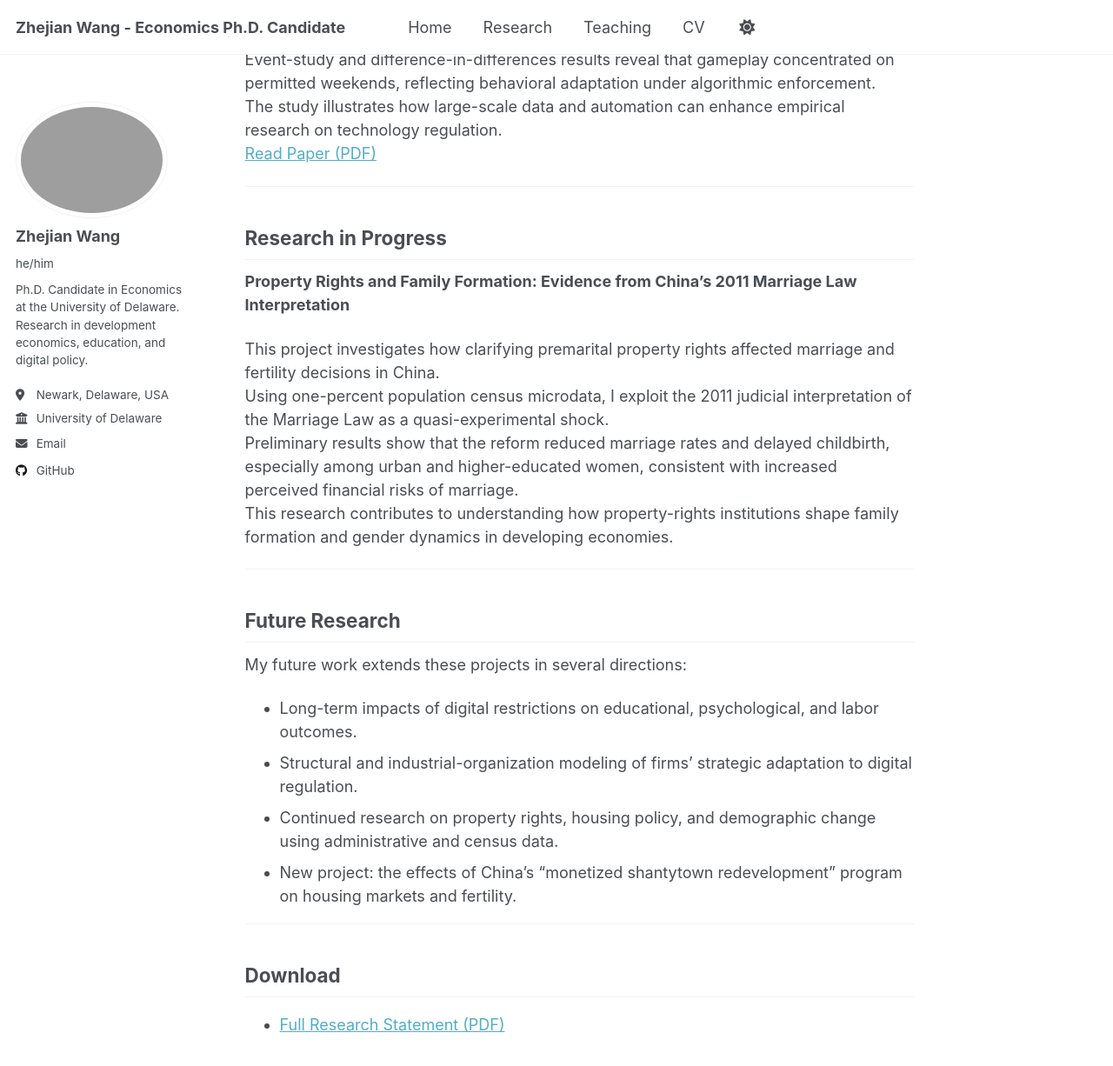
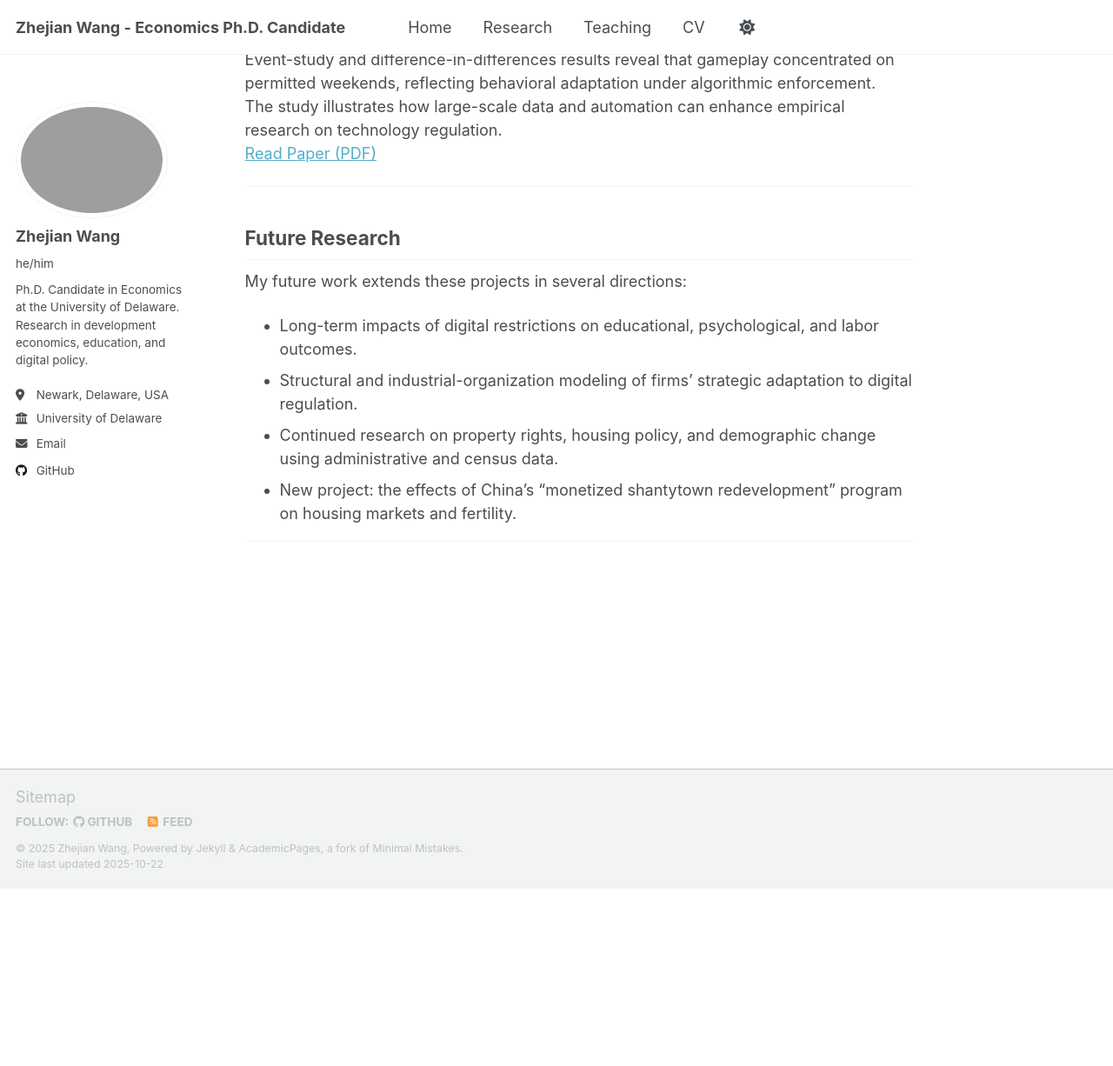
Before and after one commit to zhejianw/zhejianw.github.io, a Jekyll site: the page built from _pages/research.md, in a window 1280 px wide and 1400 px high, scrolled down 996 px. Shown: the top 1226 px of the window at 87% size. Built offline with Jekyll 4.4.1, drawn with Linux system fonts in a browser that asks for light colours; a script that is not in the unit is left out; after the commit the page ends 2018 px from its top, so only the background shows below that.

Commit message:
Update research.md

```diff
--- a/_pages/research.md
+++ b/_pages/research.md
@@ -31,17 +31,6 @@ The study illustrates how large-scale data and automation can enhance empirical
 
 ---
 
-## Research in Progress
-
-**Property Rights and Family Formation: Evidence from China’s 2011 Marriage Law Interpretation**
-
-This project investigates how clarifying premarital property rights affected marriage and fertility decisions in China.
-Using one-percent population census microdata, I exploit the 2011 judicial interpretation of the Marriage Law as a quasi-experimental shock.
-Preliminary results show that the reform reduced marriage rates and delayed childbirth, especially among urban and higher-educated women, consistent with increased perceived financial risks of marriage.
-This research contributes to understanding how property-rights institutions shape family formation and gender dynamics in developing economies.
-
----
-
 ## Future Research
 
 My future work extends these projects in several directions:
@@ -51,7 +40,3 @@ My future work extends these projects in several directions:
 - New project: the effects of China’s “monetized shantytown redevelopment” program on housing markets and fertility.
 
 ---
-
-## Download
-
-- [Full Research Statement (PDF)](/files/Research_Statement.pdf){:target="_blank"}
```
